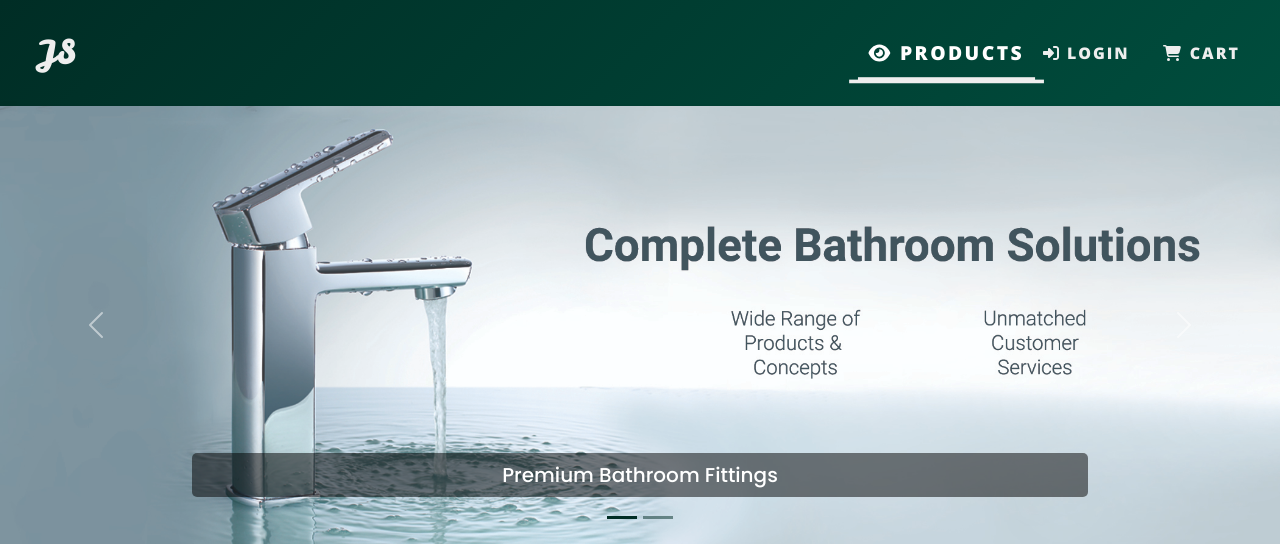
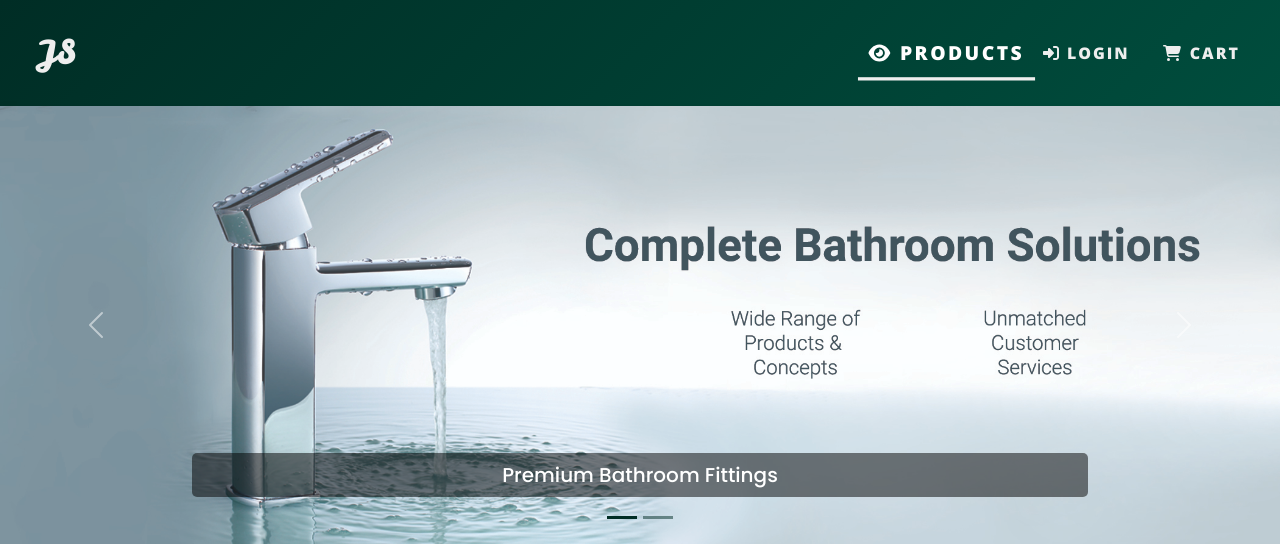
Before and after one commit to KushalRegmi61/MEDHA_Enterprises, a Flask app: page / in a window 1280 px wide, with the pointer over the restyled element. Shown: the top 544 px of the page. Run offline with Flask 3, Linux system fonts and the light colour scheme; some libraries are stand-ins or nearby versions.

Commit message:
update for navbar item hover effect

```diff
--- a/static/css/styles.css
+++ b/static/css/styles.css
@@ -58,7 +58,6 @@ html {
 }
 
 /* Optional underline effect for navigation link hover */
-.nav-link:hover::after,
 .nav-item:hover::after {
   content: '';
   position: absolute;
```
